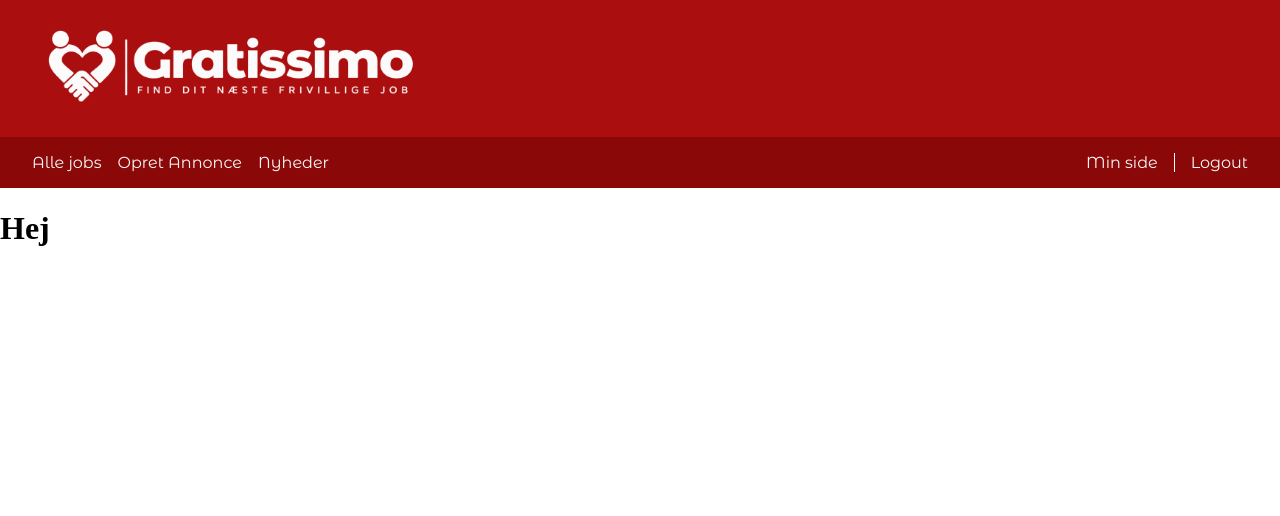
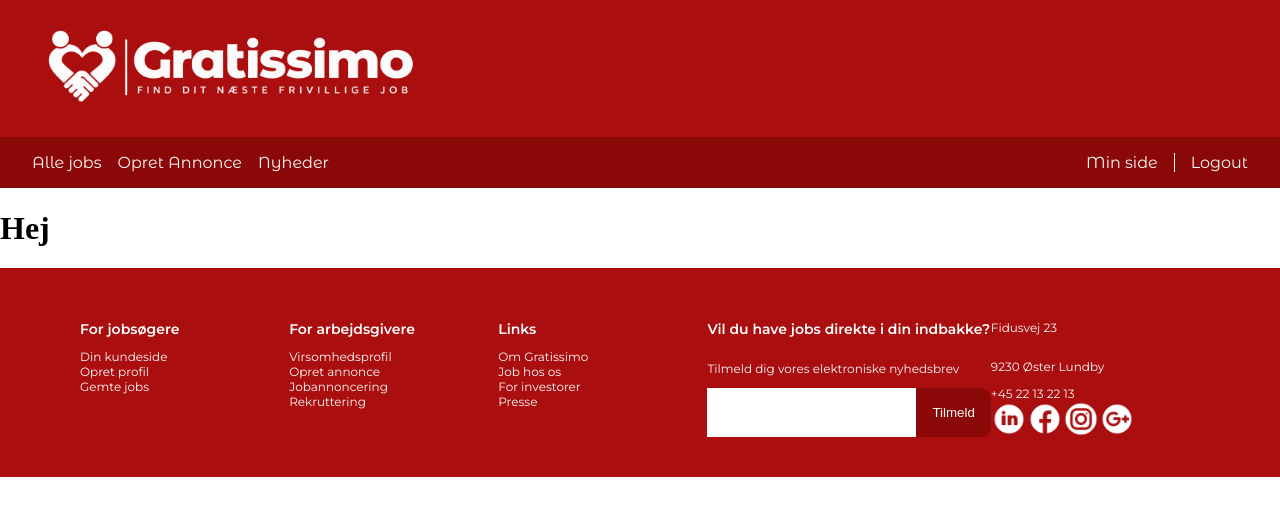
Before and after one commit to tsdmCode/final, a React (Vite) app: page / in a window 1280 px wide. Shown: the top 516 px of the page. Built offline with nearby package versions, Linux system fonts and the light colour scheme.

Commit message:
Fixes #13

```diff
--- a/src/components/Footer/Footer.tsx
+++ b/src/components/Footer/Footer.tsx
@@ -1,5 +1,87 @@
-import style from "./footer.module.scss";
+import { useState, type SyntheticEvent } from 'react';
+import style from './footer.module.scss';
 
 export default function Footer() {
-  return (<div className={style.footerStyle}></div>)
-};
+  const [formEmail, setFormEmail] = useState<string>('');
+  const [formError, setFormError] = useState<string | null>(null);
+
+  async function handleSubmit(e: SyntheticEvent) {
+    e.preventDefault();
+    setFormError(null);
+
+    //hat-tip https://regexr.com/3e48o
+    const emailRegex = /^[\w-.]+@([\w-]+\.)+[\w-]{2,4}$/g;
+
+    if (!emailRegex.test(formEmail)) {
+      setFormError('Indtast venligst en gyldig mail.');
+      return;
+    }
+
+    try {
+      const res = await fetch(import.meta.env.VITE_URL + '/api/newsletters', {
+        method: 'POST',
+        headers: {
+          'Content-Type': 'application/json',
+        },
+        body: JSON.stringify({ email: formEmail }),
+      });
+
+      if (!res.ok) {
+        const errorText = await res.text();
+        console.error('Backend Server Error HTML:', errorText);
+        setFormError('Der skete en fejl på serveren. Prøv igen senere.');
+        return;
+      }
+
+      setFormEmail('');
+      alert('Tilmeldt');
+    } catch (error) {
+      console.error('Error:', error);
+    }
+  }
+
+  return (
+    <footer className={style.footerStyle}>
+      <section>
+        <h2>For jobsøgere</h2>
+        <a href="#">Din kundeside</a>
+        <a href="#">Opret profil</a>
+        <a href="#">Gemte jobs</a>
+      </section>
+      <section>
+        <h2>For arbejdsgivere</h2>
+        <a href="#">Virsomhedsprofil</a>
+        <a href="#">Opret annonce</a>
+        <a href="#">Jobannoncering</a>
+        <a href="#">Rekruttering</a>
+      </section>
+      <section>
+        <h2>Links</h2>
+        <a href="#">Om Gratissimo</a>
+        <a href="#">Job hos os</a>
+        <a href="#">For investorer</a>
+        <a href="#">Presse</a>
+      </section>
+      <section>
+        <h2>Vil du have jobs direkte i din indbakke?</h2>
+        <p>Tilmeld dig vores elektroniske nyhedsbrev</p>
+        <form onSubmit={handleSubmit}>
+          <input type="email" onChange={(e) => setFormEmail(e.target.value)} value={formEmail} />
+          <input type="submit" value={'Tilmeld'} />
+        </form>
+        {formError && <p>{formError}</p>}
+      </section>
+      <section>
+        <p>Fidusvej 23</p>
+        <p>9230 Øster Lundby</p>
+        <a href="tel:+4522132213">+45 22 13 22 13</a>
+        <div className={style.soMe}>
+          <img src="src/assets/icons/SoMe/LinkedIn Circled.png" alt="" />
+          <img src="src/assets/icons/SoMe/Facebook.png" alt="" />
+          <img src="src/assets/icons/SoMe/Instagram Circle.png" alt="" />
+          <img src="src/assets/icons/SoMe/Google Plus.png" alt="" />
+        </div>
+      </section>
+    </footer>
+  );
+}
--- a/src/components/Footer/footer.module.scss
+++ b/src/components/Footer/footer.module.scss
@@ -1,3 +1,71 @@
+@use '../../styles/variables' as *;
+
 .footerStyle {
+  margin-top: auto;
+  padding: 2.5rem 5rem;
+  display: flex;
+  justify-content: space-between;
+  background-color: $main;
+  font-family: $fontstack;
 
+  a,
+  p {
+    color: $white;
+    font-size: $smallText;
+  }
+
+  h2 {
+    font-weight: $bolder;
+    color: $fullWhite;
+    font-size: $annonceText;
+  }
+
+  section {
+    display: flex;
+    flex-direction: column;
+    width: 33%;
+  }
+
+  form {
+    width: 80%;
+    flex: 1;
+    display: flex;
+  }
+
+  .soMe {
+    display: flex;
+
+    img {
+      width: 2.25rem;
+    }
+  }
+
+  input {
+    border: none;
+  }
+
+  input[type='email'] {
+    flex: 1;
+  }
+
+  input[type='submit'] {
+    color: $white;
+    background-color: $accent;
+    border-top-right-radius: 10px;
+    border-bottom-right-radius: 10px;
+  }
+  input[type='email'],
+  input[type='submit'] {
+    padding: 1rem;
+  }
 }
+
+@media (max-width: 500px) {
+  .footerStyle {
+    flex-direction: column;
+
+    section {
+      width: 100%;
+    }
+  }
+}
```
Also changed, not shown: 2 other files (tests, documents, lock files or other folders).
